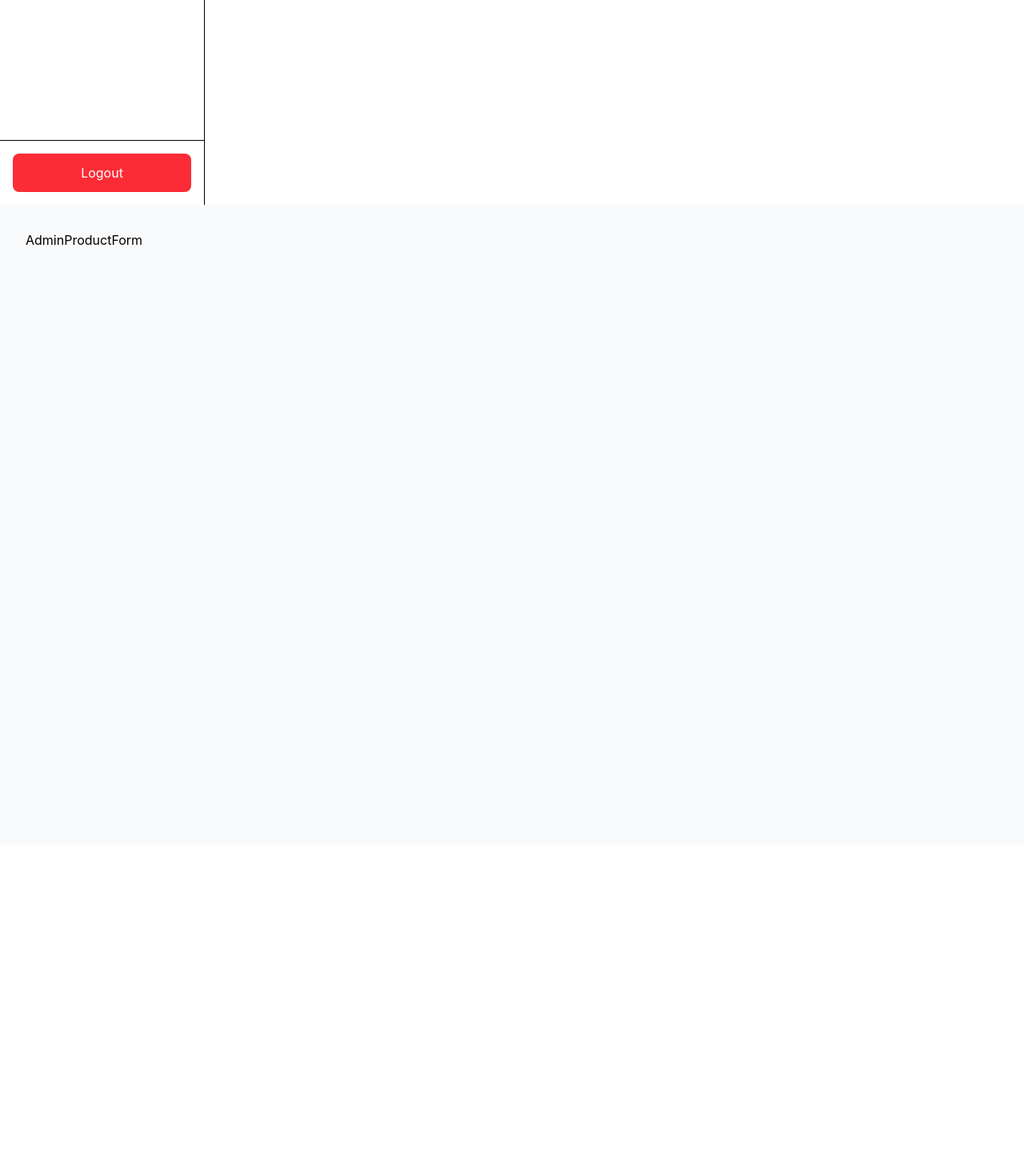
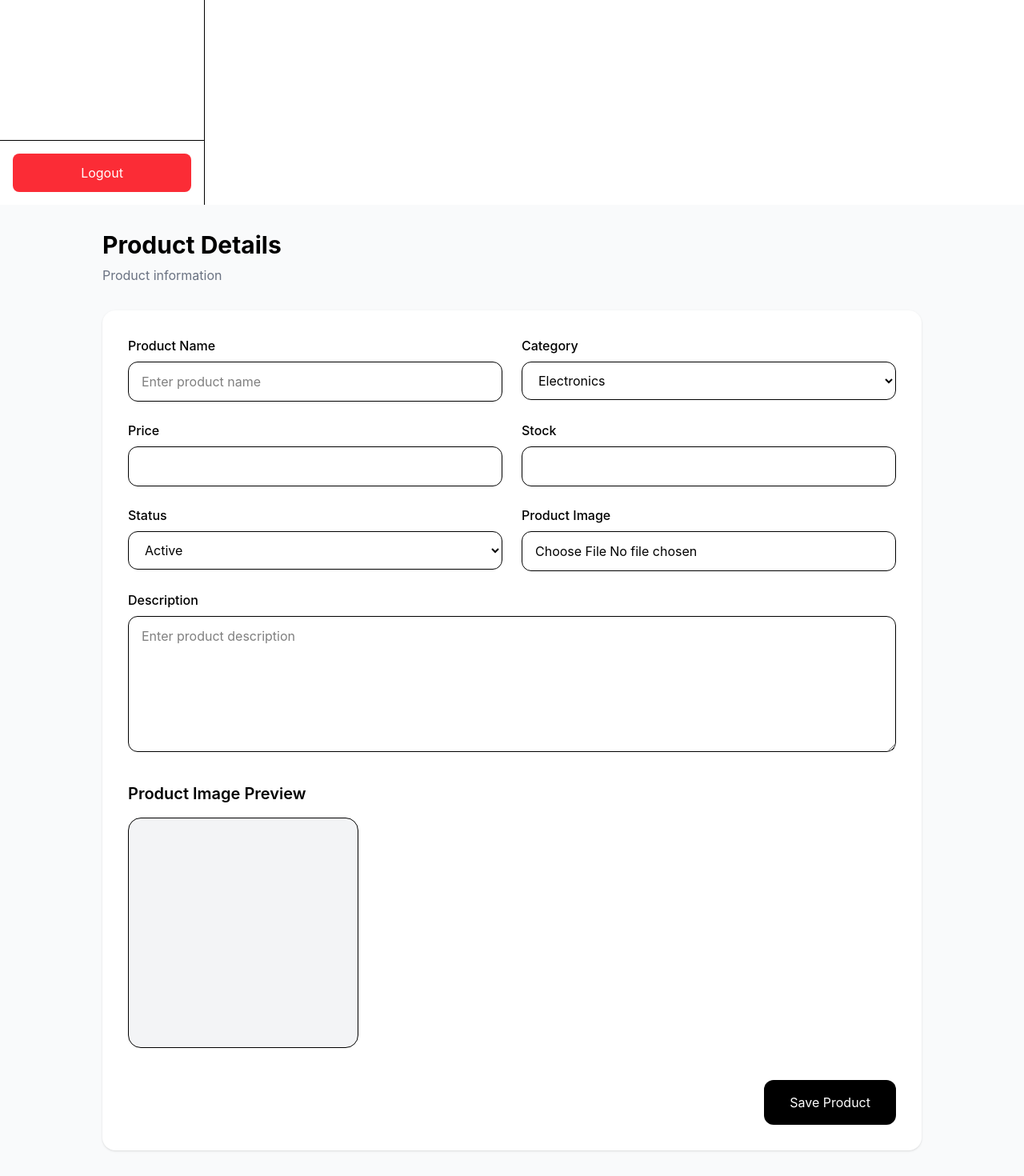
Before and after one commit to fayiztv/e-commerce, a React (Vite) app in the folder client/: page /admin/products/1 in a window 1280 px wide. Shown: the part 544-2014 px from the top of the page at 80% size. Before the commit the page ends 1600 px from the top, so only its background shows below. Built offline with nearby package versions, Linux system fonts and the light colour scheme.

Commit message:
admin products form added

```diff
--- a/client/src/pages/admin/AdminProductForm.jsx
+++ b/client/src/pages/admin/AdminProductForm.jsx
@@ -1,6 +1,163 @@
-
 export default function AdminProductForm() {
   return (
-    <div>AdminProductForm</div>
-  )
+    <div className="mx-auto max-w-5xl space-y-8">
+
+      {/* Header */}
+      <div>
+        <h1 className="text-3xl font-bold">
+          Product Details
+        </h1>
+
+        <p className="mt-2 text-gray-500">
+          Product information
+        </p>
+      </div>
+
+      {/* Form */}
+      <div className="rounded-2xl bg-white p-8 shadow-sm">
+
+        <div className="grid gap-6 md:grid-cols-2">
+
+          {/* Name */}
+          <div>
+            <label className="mb-2 block font-medium">
+              Product Name
+            </label>
+
+            <input
+              type="text"
+              className="w-full rounded-xl border px-4 py-3 outline-none focus:border-black"
+              placeholder="Enter product name"
+            />
+          </div>
+
+          {/* Category */}
+          <div>
+            <label className="mb-2 block font-medium">
+              Category
+            </label>
+
+            <select className="w-full rounded-xl border px-4 py-3 outline-none">
+
+              <option>
+                Electronics
+              </option>
+
+              <option>
+                Clothing
+              </option>
+
+            </select>
+          </div>
+
+          {/* Price */}
+          <div>
+            <label className="mb-2 block font-medium">
+              Price
+            </label>
+
+            <input
+              type="number"
+              className="w-full rounded-xl border px-4 py-3 outline-none"
+            />
+          </div>
+
+          {/* Stock */}
+          <div>
+            <label className="mb-2 block font-medium">
+              Stock
+            </label>
+
+            <input
+              type="number"
+              className="w-full rounded-xl border px-4 py-3 outline-none"
+            />
+          </div>
+
+          {/* Status */}
+          <div>
+            <label className="mb-2 block font-medium">
+              Status
+            </label>
+
+            <select className="w-full rounded-xl border px-4 py-3">
+
+              <option>
+                Active
+              </option>
+
+              <option>
+                Inactive
+              </option>
+
+            </select>
+          </div>
+
+          {/* Image */}
+          <div>
+            <label className="mb-2 block font-medium">
+              Product Image
+            </label>
+
+            <input
+              type="file"
+              className="w-full rounded-xl border px-4 py-3"
+            />
+          </div>
+
+        </div>
+
+        {/* Description */}
+        <div className="mt-6">
+
+          <label className="mb-2 block font-medium">
+            Description
+          </label>
+
+          <textarea
+            rows="6"
+            className="w-full rounded-xl border px-4 py-3 outline-none"
+            placeholder="Enter product description"
+          />
+
+        </div>
+
+        {/* Preview */}
+        <div className="mt-8">
+
+          <h2 className="mb-4 text-xl font-semibold">
+            Product Image Preview
+          </h2>
+
+          <div className="h-72 w-72 overflow-hidden rounded-2xl border bg-gray-100">
+
+            {/* image */}
+
+          </div>
+
+        </div>
+
+        {/* Button */}
+        <div className="mt-10 flex justify-end">
+
+          <button
+            className="
+            rounded-xl
+            bg-black
+            px-8
+            py-4
+            text-white
+            transition
+            hover:bg-gray-800
+          "
+          >
+            Save Product
+          </button>
+
+        </div>
+
+      </div>
+
+    </div>
+  );
 }
```
